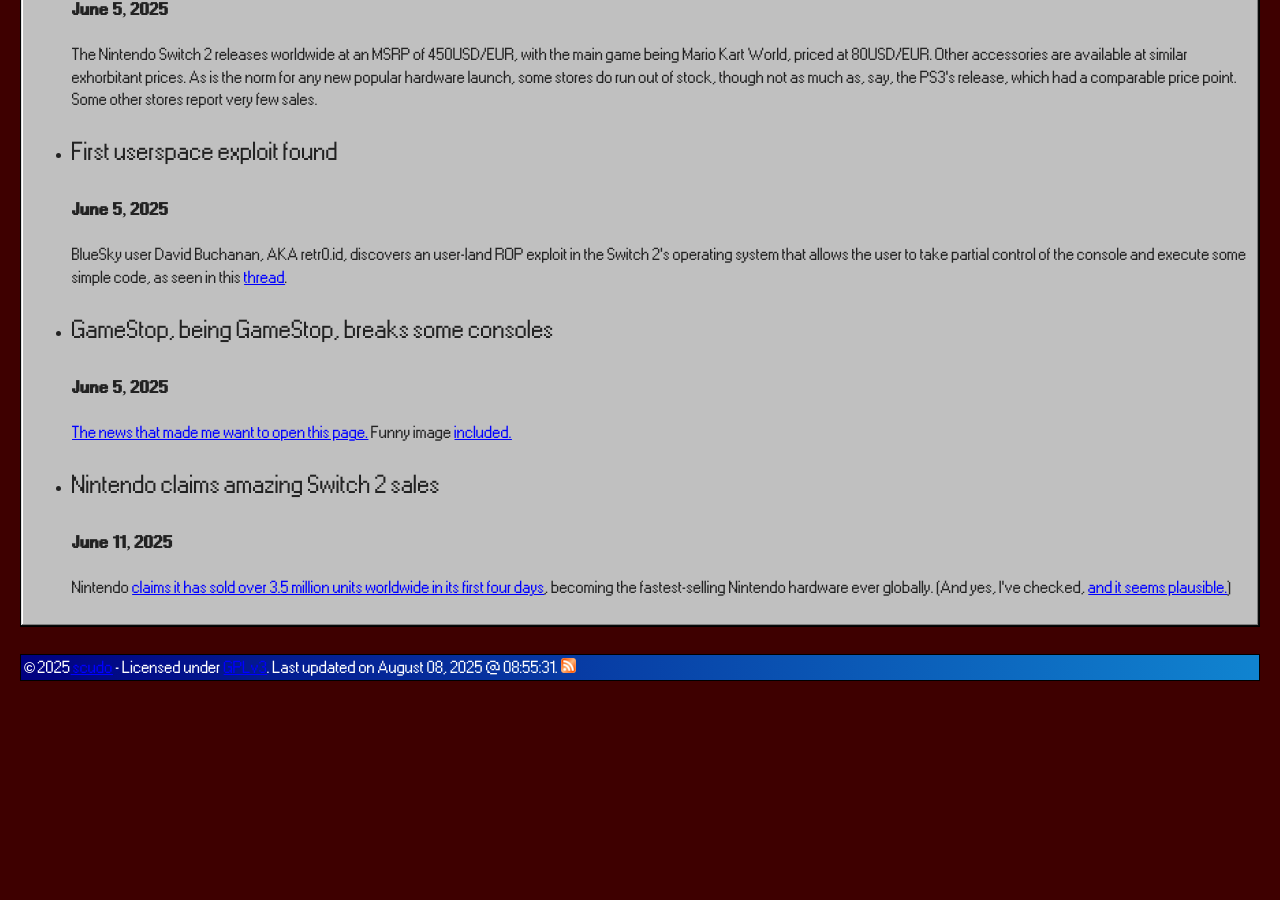
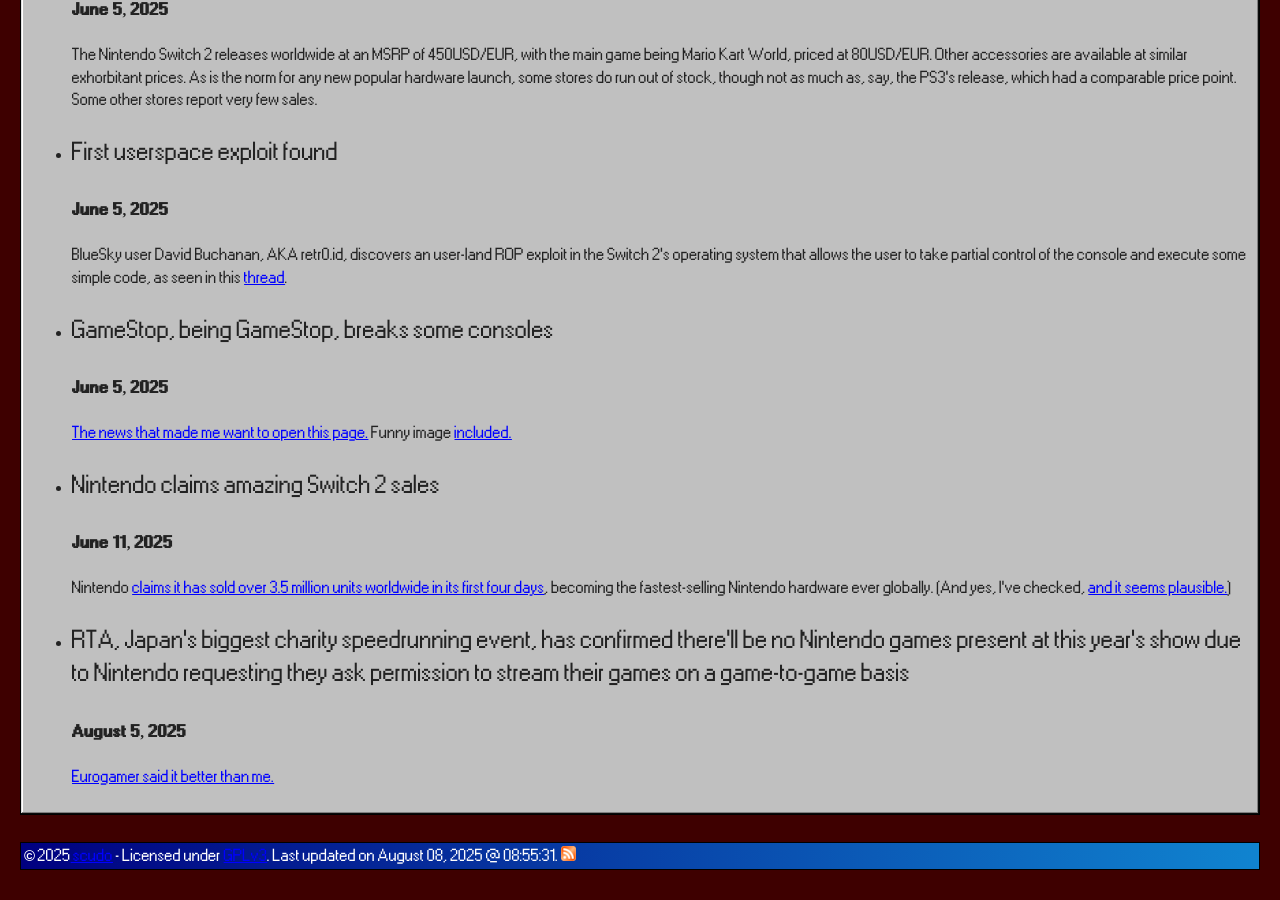
Before and after one commit to scudo005/scudo005.github.io, a Jekyll site: the page built from switch2.html, in a window 1280 px wide and 900 px high, scrolled down 1321 px. Built offline with Jekyll 4.4.1, drawn with Linux system fonts in a browser that asks for light colours; some web fonts are replaced; before the commit the page ends 2032 px from its top, so only the background shows below that.

Commit message:
nintendo

```diff
--- a/_data/switch_2.yml
+++ b/_data/switch_2.yml
@@ -36,3 +36,7 @@
   - title: Nintendo claims amazing Switch 2 sales
     date: June 11, 2025
     description: Nintendo <a href="https://x.com/NintendoAmerica/status/1932620051955270127?t=7wf1XvXq4aazO5h6liGZxg&s=19" target="_blank">claims it has sold over 3.5 million units worldwide in its first four days</a>, becoming the fastest-selling Nintendo hardware ever globally. (And yes, I've checked, <a href="https://www.nintendo.co.jp/ir/finance/historical_data/xls/consolidated_sales_e2503.xlsx" target="blank">and it seems plausible.</a>)
+
+  - title: RTA, Japan's biggest charity speedrunning event, has confirmed there'll be no Nintendo games present at this year's show due to Nintendo requesting they ask permission to stream their games on a game-to-game basis
+    date: August 5, 2025
+    description: <a href="https://www.eurogamer.net/japans-biggest-charity-speedrunning-event-wont-have-nintendo-games-because-nintendo-couldnt-help-but-nintendo">Eurogamer said it better than me.</a>
```
